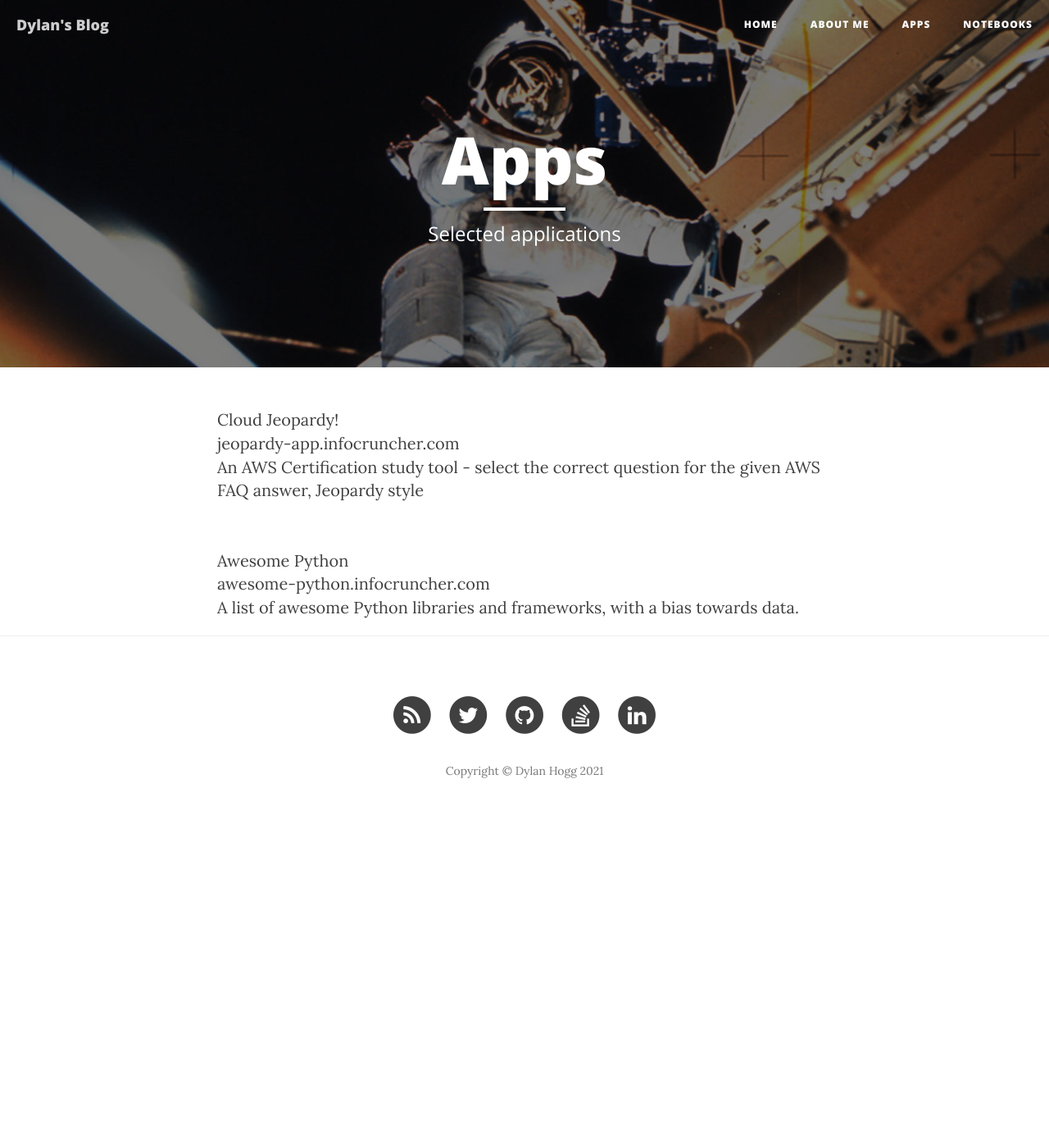
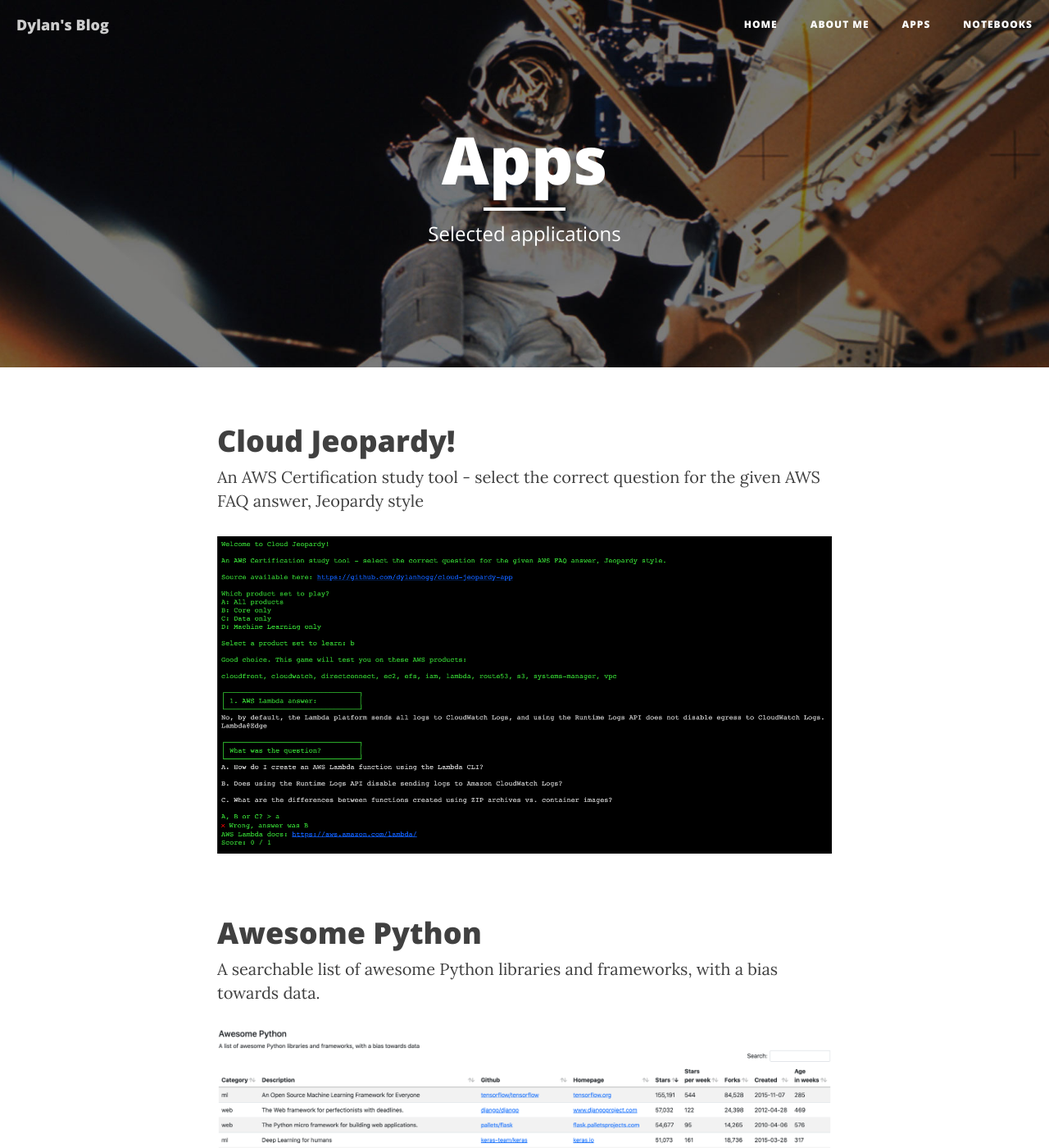
Before and after one commit to dylanhogg/dylanhogg.github.io, a Jekyll site: the page built from apps.html, in a window 1280 px wide and 1400 px high. Shown: the whole window at 82% size. Built offline with Jekyll 4.4.1, drawn with Linux system fonts in a browser that asks for light colours; nearby versions of some CDN libraries.

Commit message:
Clean up apps section.

```diff
--- a/apps.html
+++ b/apps.html
@@ -5,13 +5,13 @@ description: "Selected applications"
 header-img: "img/apps-bg.jpg"
 ---
 
-<a href="http://jeopardy-app.infocruncher.com/">Cloud Jeopardy!</a><br />
-<a href="http://jeopardy-app.infocruncher.com/">jeopardy-app.infocruncher.com</a><br />
-An AWS Certification study tool - select the correct question for the given AWS FAQ answer, Jeopardy style<br />
+<h1><a href="http://jeopardy-app.infocruncher.com/">Cloud Jeopardy!</a></h1>
+An AWS Certification study tool - select the correct question for the given AWS FAQ answer, Jeopardy style<br /><br />
+<a href="http://jeopardy-app.infocruncher.com/"><img src="../img/app-cloud-jeopardy-1.png" /></a>
 
 <br />
 <br />
 
-<a href="http://awesome-python.infocruncher.com/">Awesome Python</a><br />
-<a href="http://awesome-python.infocruncher.com/">awesome-python.infocruncher.com</a><br />
-A list of awesome Python libraries and frameworks, with a bias towards data.<br />
+<h1><a href="http://awesome-python.infocruncher.com/">Awesome Python</a></h1>
+A searchable list of awesome Python libraries and frameworks, with a bias towards data.<br /><br />
+<a href="http://awesome-python.infocruncher.com/"><img src="../img/app-awesome-python-1.png" /></a>
```
Also changed, not shown: img/app-awesome-python-1.png (added), img/app-cloud-jeopardy-1.png (added).
